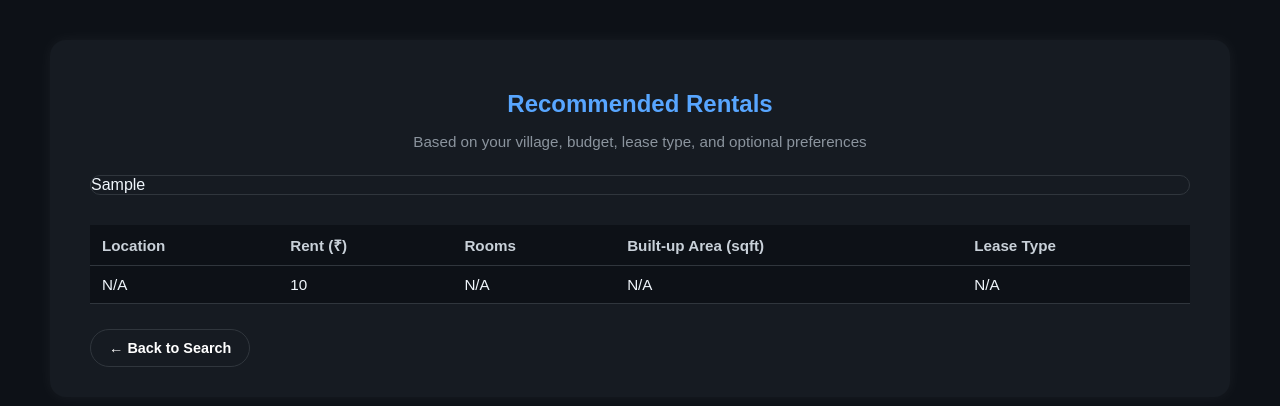
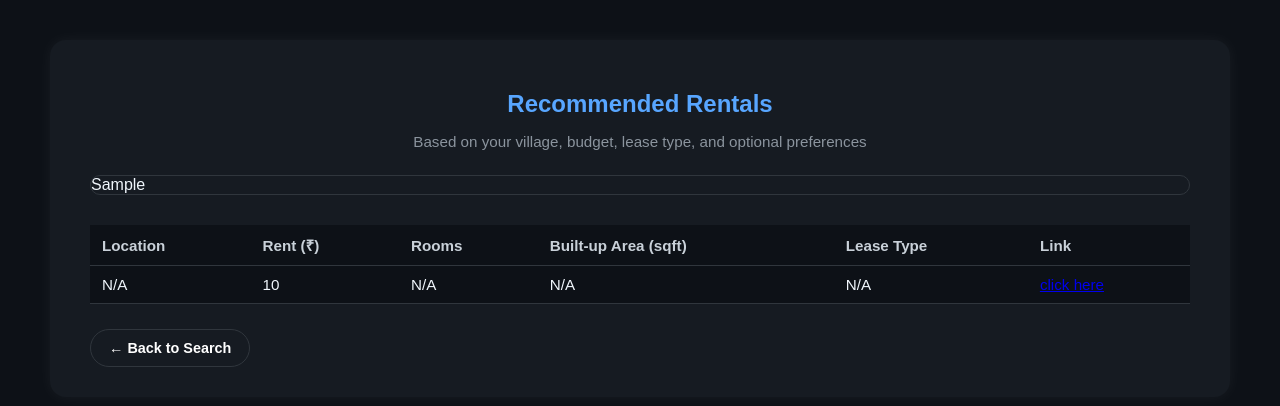
Before and after one commit to Vinayak-Marar/Mumbai_Rents_Analysis, a FastAPI app: template templates/recommendation_results.html in a window 1280 px wide. Shown: the top 406 px of the page. Run offline with FastAPI, Linux system fonts and the light colour scheme; the template is opened without the code that fills it: most values are stand-ins (such as "Sample title", 1, 10 or a date in 2020); parts of the project's set-up code (start-up, migrations or seed data) failed here and were passed over.

Commit message:
updated the website

```diff
--- a/main.py
+++ b/main.py
@@ -183,7 +183,14 @@ async def predict_rent(
     amenities: list[str] = Form([]),
     nearby: list[str] = Form([]),
 ):
-    lat, long = get_coordinates(village=village)
+    try:
+        lat, long = get_coordinates(village=village)
+
+    except Exception as e:
+        lat, long = None, None
+        return JSONResponse(content={
+            "error": f"Could not fetch coordinates for '{village}'. Try a nearby landmark or different spelling."
+        })
 
     basic_inputs = [ builtup_area, rooms, furnish_type, bathroom, balconies,facing]
     amenities_list = [1 if x.lower() in [y.lower() for y in amenities] else 0 for x in AMENITIES]
--- a/templates/recommendation_results.html
+++ b/templates/recommendation_results.html
@@ -170,6 +170,7 @@
                         <th>Rooms</th>
                         <th>Built-up Area (sqft)</th>
                         <th>Lease Type</th>
+                        <th>Link</th>
                     </tr>
                 </thead>
                 <tbody>
@@ -185,6 +186,11 @@
                                 {% else %}
                                     N/A
                                 {% endif %}
+                            </td>
+                            <td>
+                                <a href="{{ rec.link }}" target="_blank">
+                                    click here
+                                </a>
                             </td>
 
                             <!-- {% if rec.get("similarity") is not none %}
```
